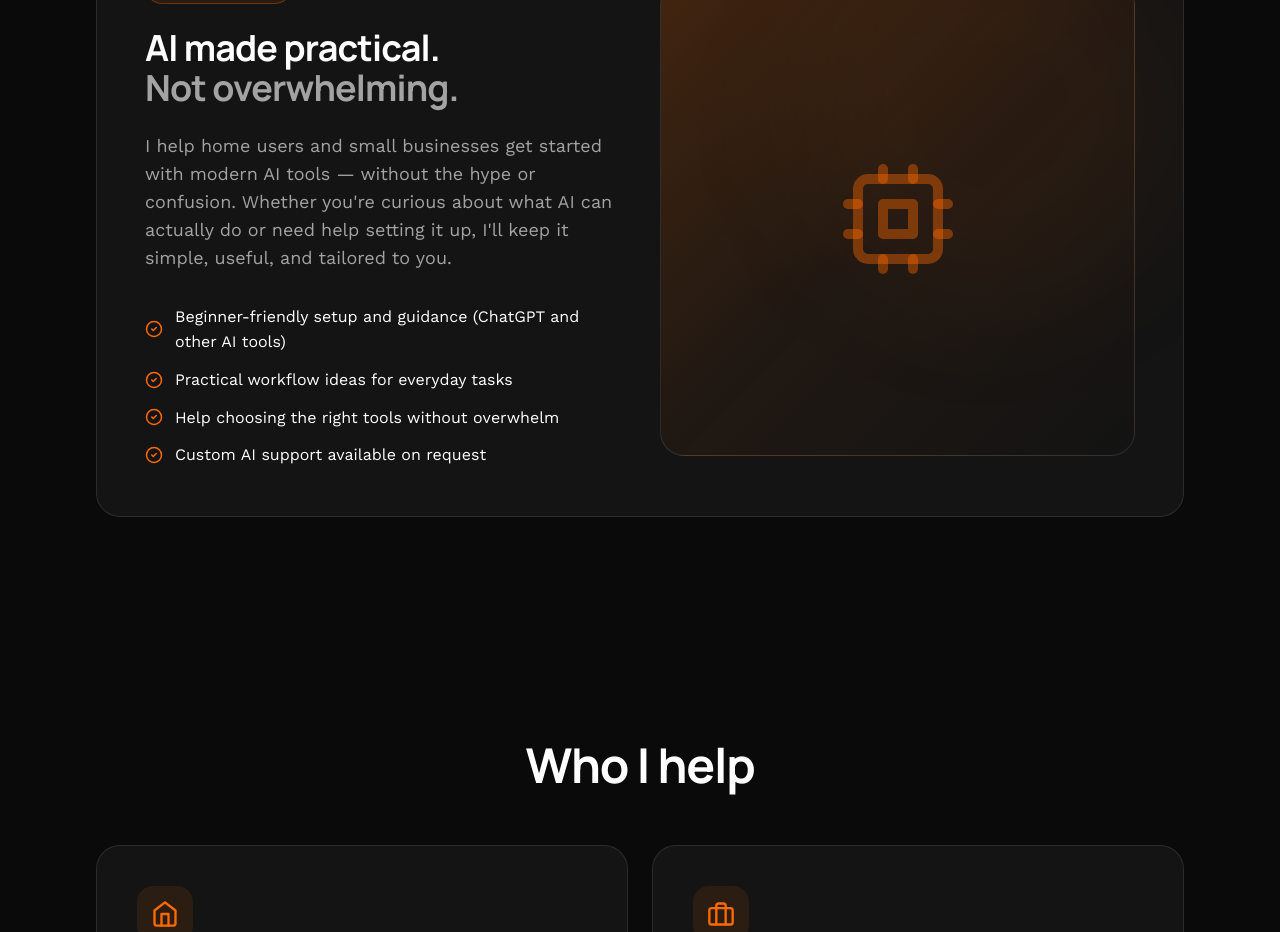
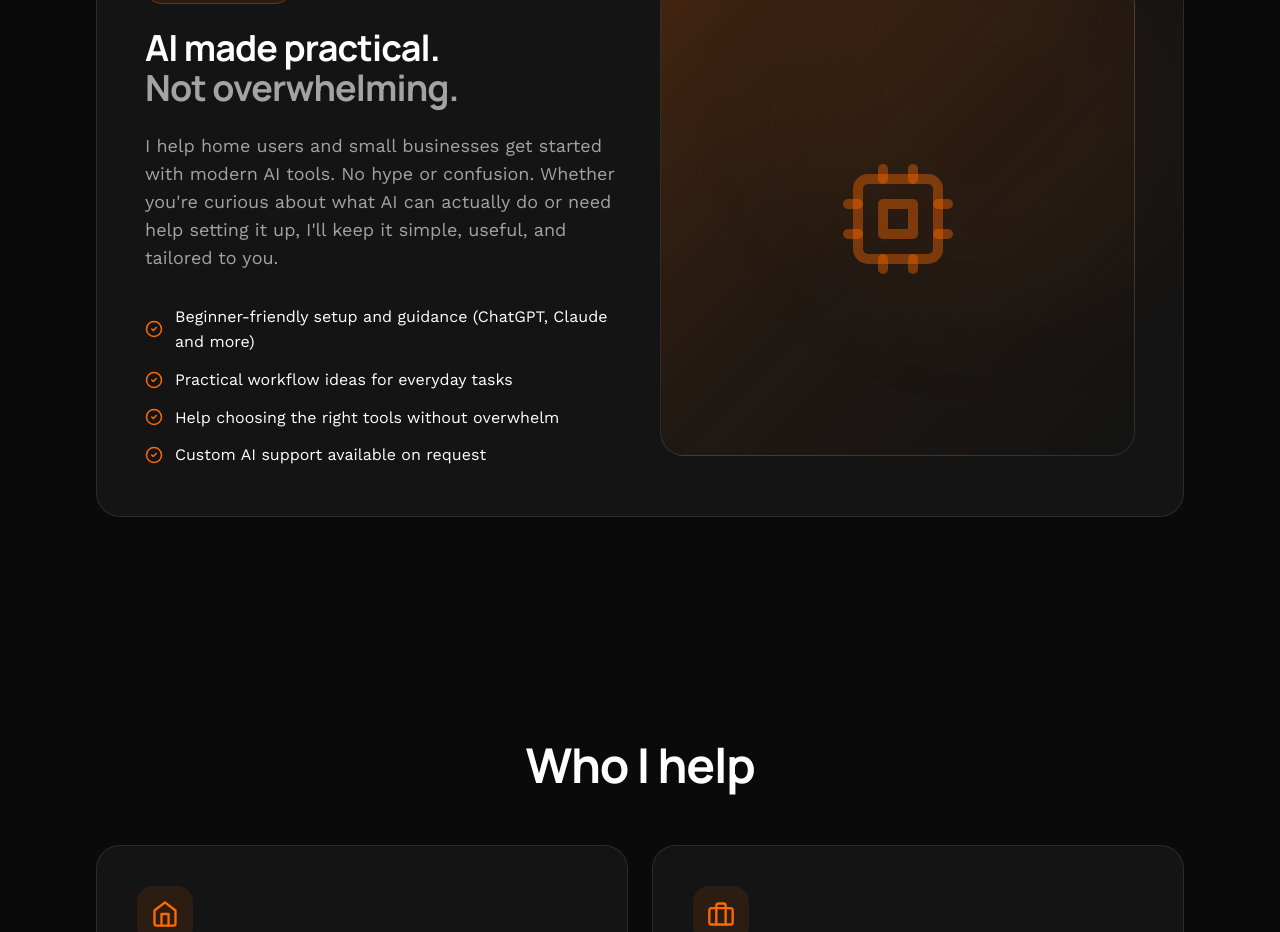
Before and after one commit to jt485-coder/jaredfixes, a React (Create React App) app in the folder frontend/: page / in a window 1280 px wide. Shown: the part 3820-4752 px from the top of the page. Built offline with nearby package versions, Linux system fonts and the light colour scheme; the HTML template or start-up script is replaced by a standard one.

Commit message:
auto-commit for cb3450aa-5780-4e26-a6eb-92f6774724b6

```diff
--- a/frontend/src/App.js
+++ b/frontend/src/App.js
@@ -578,13 +578,13 @@ const AIHelp = () => {
               </motion.h2>
 
               <motion.p variants={fadeInUp} className="text-text-muted text-lg mb-8">
-                I help home users and small businesses get started with modern AI tools — without the hype or confusion.
+                I help home users and small businesses get started with modern AI tools. No hype or confusion.
                 Whether you're curious about what AI can actually do or need help setting it up, I'll keep it simple, useful, and tailored to you.
               </motion.p>
 
               <motion.ul variants={staggerContainer} className="space-y-3">
                 {[
-                  'Beginner-friendly setup and guidance (ChatGPT and other AI tools)',
+                  'Beginner-friendly setup and guidance (ChatGPT, Claude and more)',
                   'Practical workflow ideas for everyday tasks',
                   'Help choosing the right tools without overwhelm',
                   'Custom AI support available on request'
```
